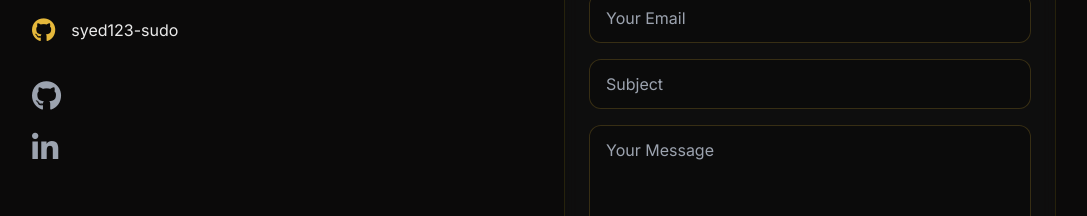
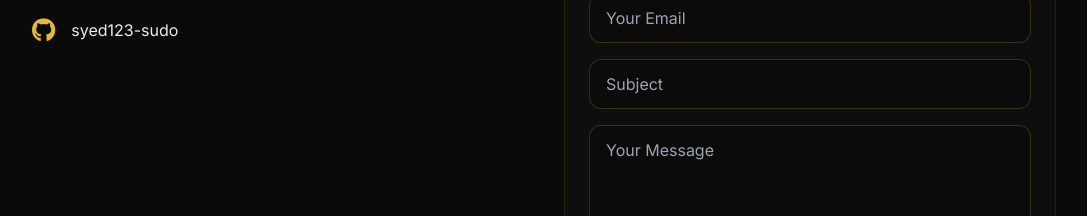
Before and after one commit to syed123-sudo/portfolio, a plain HTML site: page index.html in a window 1280 px wide. Shown: the part 5275-5491 px from the top of the page, without its empty margins (96-1183 px from the left). Drawn offline with nearby package versions, Linux system fonts and the light colour scheme.

Commit message:
Remove LinkedIn section from index.html
Removed LinkedIn link and associated icons from the footer.

```diff
--- a/index.html
+++ b/index.html
@@ -898,15 +898,6 @@
                 <i class="fab fa-github text-2xl text-gold"></i>
                 <a href="https://github.com/syed123-sudo" target="_blank" class="hover:text-gold">syed123-sudo</a>
             </div>
-            <div class="flex flex-col gap-4 pt-2">
-                <a href="https://github.com/syed123-sudo" target="_blank" class="text-gray-400 hover:text-gold transition text-3xl"><i class="fab fa-github"></i></a>
-                <a href="https://www.linkedin.com/in/syeda-itrat-39b7a1373"
-                   target="_blank"
-                   rel="noopener noreferrer"
-                   class="text-gray-400 hover:text-gold transition text-3xl">
-                    <i class="fab fa-linkedin-in"></i>
-                </a>
-            </div>
         </div>
         <div class="glass-card p-6 rounded-2xl fade-up">
             <form id="contactForm" class="space-y-4">
```
